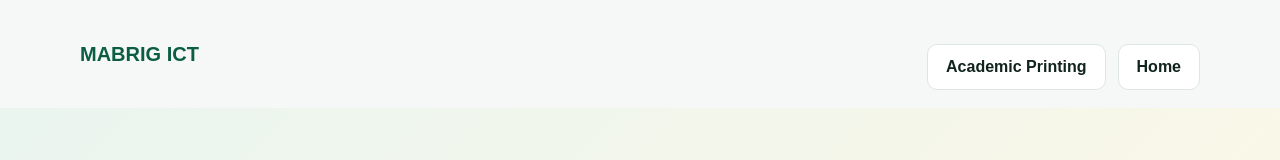
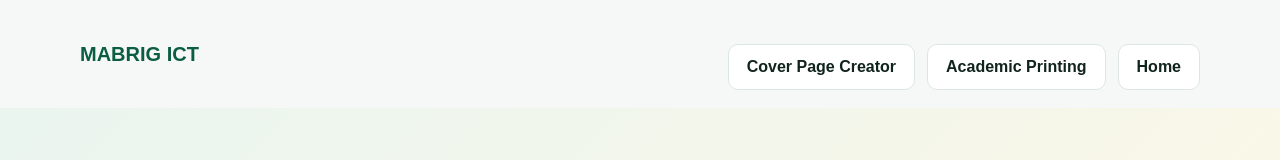
Before and after one commit to mabrig1/mabrig-academic-assistance, a Next.js app: page /academic-writer in a window 1280 px wide. Shown: the top 160 px of the page. Built offline with nearby package versions, Linux system fonts and the light colour scheme.

Commit message:
Link cover creator from academic writer

```diff
--- a/app/academic-writer/page.tsx
+++ b/app/academic-writer/page.tsx
@@ -6,6 +6,7 @@ export default function AcademicWriterPage() {
     <header className="container nav">
       <Link className="brand" href="/">MABRIG ICT</Link>
       <div className="actions">
+        <Link className="btn secondary" href="/cover-page">Cover Page Creator</Link>
         <Link className="btn secondary" href="/academic-printing">Academic Printing</Link>
         <Link className="btn secondary" href="/">Home</Link>
       </div>
```
